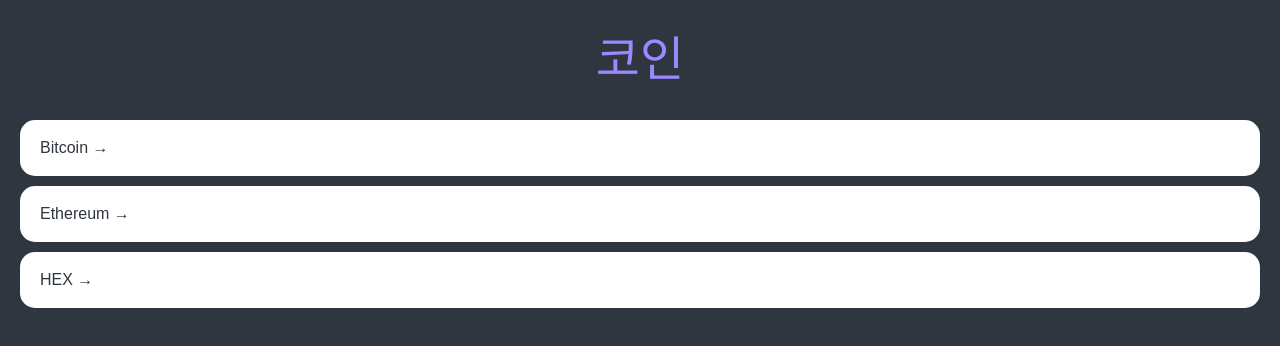
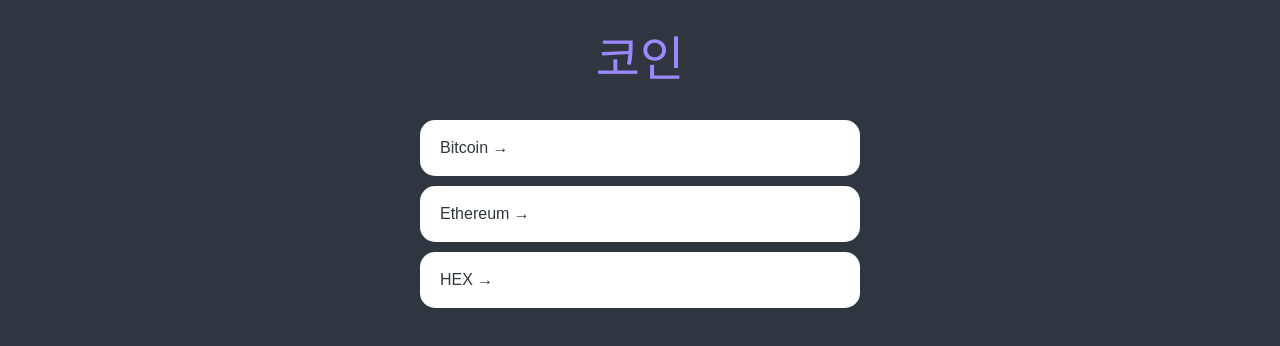
Before and after one commit to ge5rg2/Coin-Tracker, a React (Create React App) app: page / in a window 1280 px wide. Shown: the top 346 px of the page. Built offline with nearby package versions, Linux system fonts and the light colour scheme.

Commit message:
move to styles folder

```diff
--- a/package.json
+++ b/package.json
@@ -13,6 +13,7 @@
     "@types/react-dom": "^18.0.10",
     "@types/react-redux": "^7.1.25",
     "@types/react-router-dom": "^5.3.3",
+    "axios": "^1.2.4",
     "react": "^18.2.0",
     "react-dom": "^18.2.0",
     "react-query": "^3.39.3",
--- a/src/index.tsx
+++ b/src/index.tsx
@@ -1,6 +1,6 @@
 import React from "react";
 import { ThemeProvider } from "styled-components";
-import { theme } from "./theme";
+import { theme } from "./styles/theme";
 import ReactDOM from "react-dom/client";
 import App from "./App";
 
--- a/src/styles/CoinsStyle.ts
+++ b/src/styles/CoinsStyle.ts
@@ -6,6 +6,8 @@
 `;
 
 export const Container = styled.div`
+  max-width: 480px;
+  margin: 0 auto;
   padding: 0px 20px;
 `;
 
```
Also changed, not shown: src/styles/styled.d.ts (renamed from src/styled.d.ts), src/styles/theme.ts (renamed from src/theme.ts), 1 other file (tests, documents, lock files or other folders).
